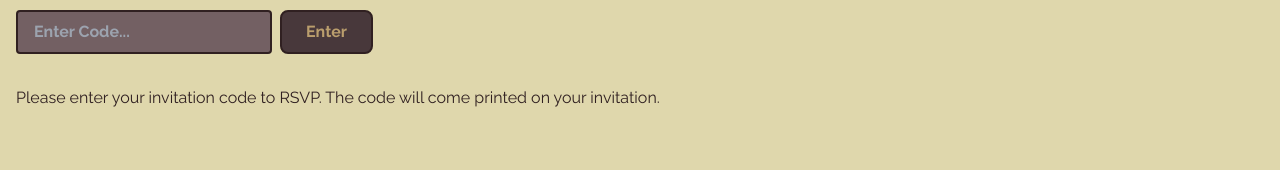
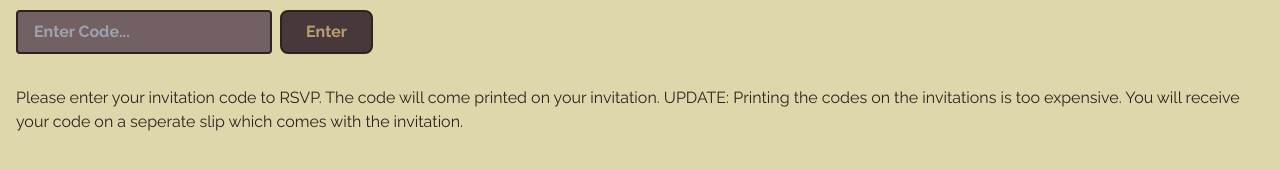
Before and after one commit to ggardner011/weddingsite, a Next.js app: page /rsvp in a window 1280 px wide. Shown: the part 334-504 px from the top of the page. Built offline with nearby package versions, Linux system fonts and the light colour scheme.

Commit message:
add tesxt

```diff
--- a/app/about/page.tsx
+++ b/app/about/page.tsx
@@ -5,7 +5,7 @@ const About: React.FC = () => {
         About!
       </h1>
       <p className="text-brown-dark text-md md:text-text-lg  p-4">
-        Its us Graeson and Elena -- you know us, and if you don&apos;t you
+        It&apos;s us Graeson and Elena -- you know us, and if you don&apos;t you
         probably shouldn&apos;t be here!
       </p>
     </div>
--- a/components/rsvpcomponent.tsx
+++ b/components/rsvpcomponent.tsx
@@ -56,7 +56,9 @@ const RsvpComponent: React.FC = () => {
       {!code ? (
         <p className="text-brown-dark text-md md:text-text-lg  p-4">
           Please enter your invitation code to RSVP. The code will come printed
-          on your invitation.
+          on your invitation. UPDATE: Printing the codes on the invitations is
+          too expensive. You will receive your code on a seperate slip which
+          comes with the invitation.
         </p>
       ) : (
         <>
```
